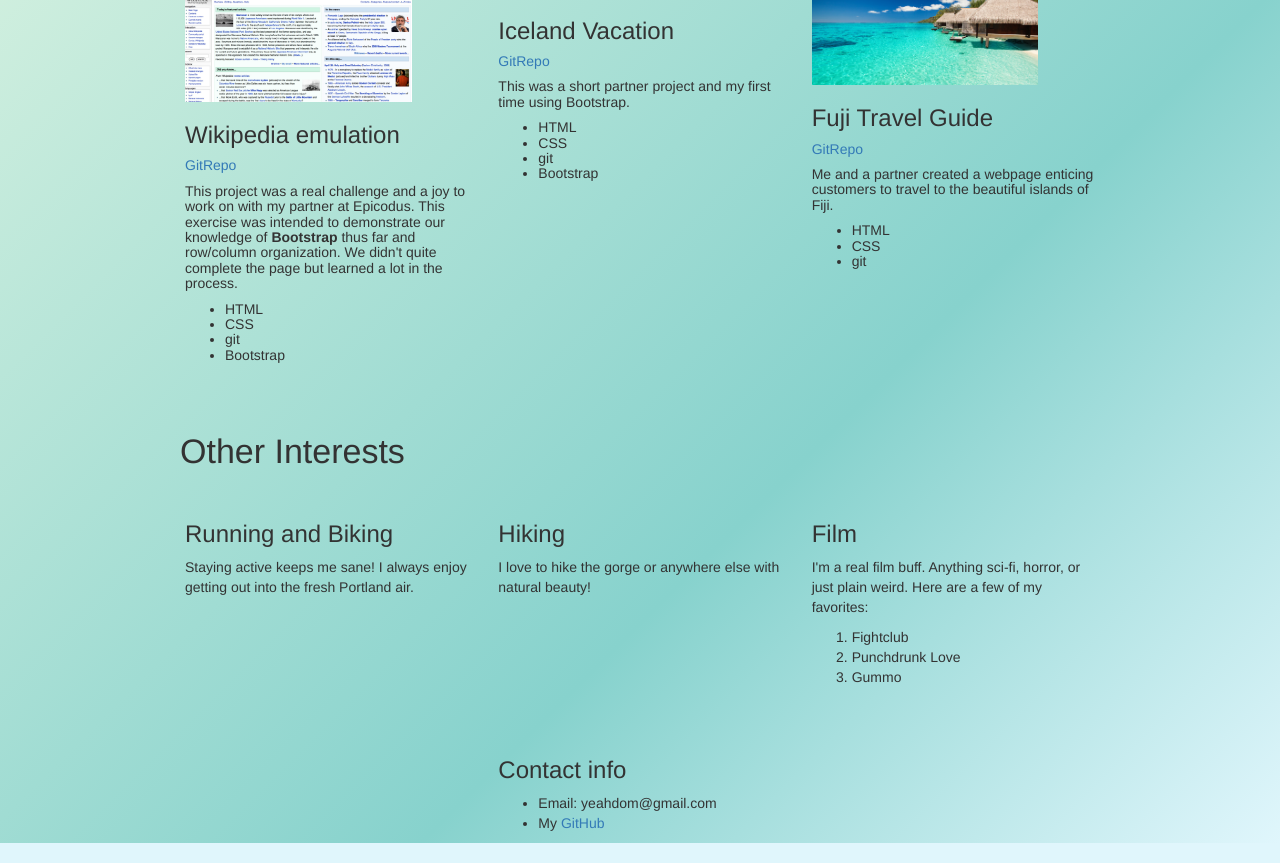
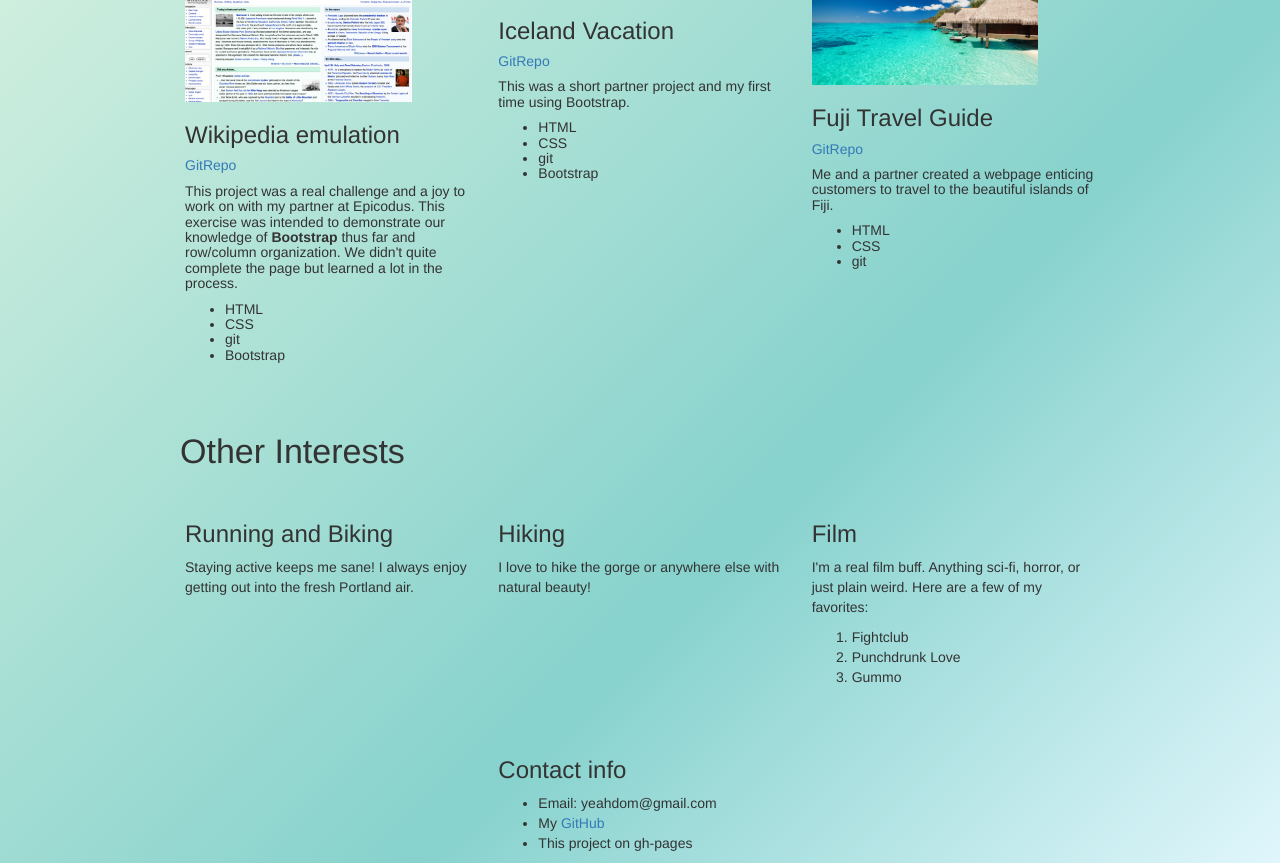
Before and after one commit to Umitosan/portfolio, a plain HTML site: page index.html in a window 1280 px wide. Shown: the part 740-1603 px from the top of the page. Drawn offline with Linux system fonts and the light colour scheme.

Commit message:
add direct gh-pages link

```diff
--- a/index.html
+++ b/index.html
@@ -171,6 +171,7 @@
             <ul>
               <li>Email: yeahdom@gmail.com</li>
               <li>My <a href="https://github.com/Umitosan/">GitHub</a></li>
+              <li>This project on gh-pages<a href="https://umitosan.github.io/portfolio/"><a></li>
             </ul>
         </div>
         <div class="col-md-4">
```
